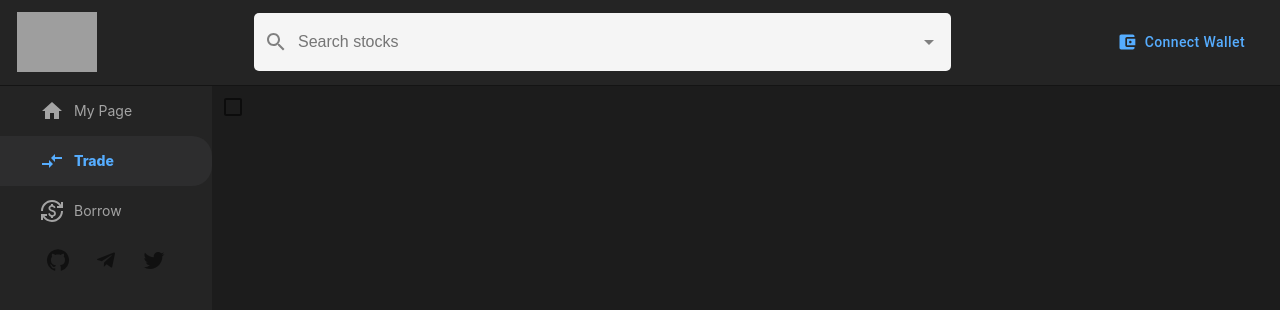
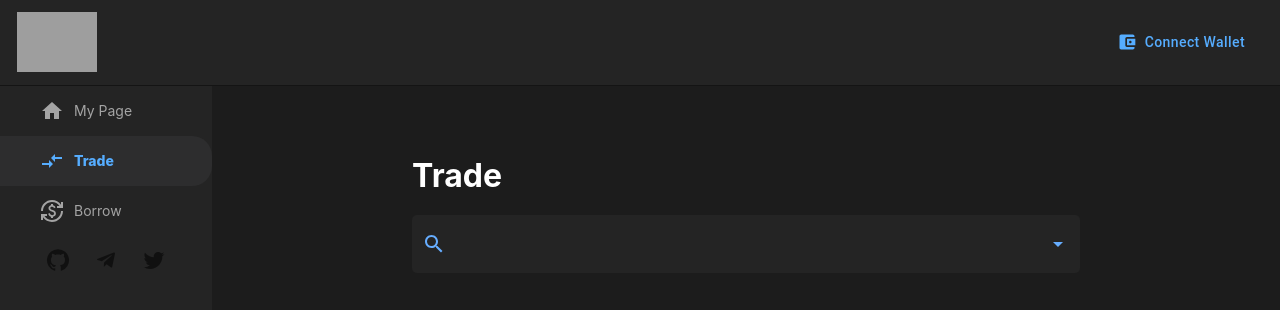
Before and after one commit to Everest-Option-Exchange-Team/app, a React (Create React App) app: page / in a window 1280 px wide. Shown: the top 310 px of the page. Built offline with nearby package versions, Linux system fonts and the light colour scheme; grey boxes are pictures that could not be loaded.

Commit message:
working on trade page

```diff
--- a/src/index.js
+++ b/src/index.js
@@ -2,7 +2,7 @@ import React from 'react';
 import { createRoot } from 'react-dom/client';
 import { Provider } from 'react-redux';
 import { store } from './app/store';
-import App from './App';
+import App from './pages/App/App.js';
 import reportWebVitals from './reportWebVitals';
 import './index.css';
 
--- a/src/App.js
+++ b/src/pages/App/App.js
@@ -1,10 +1,10 @@
 import React from 'react';
 import './App.css';
-import Header from './pages/Header/Header.js';
-import Sidebar from './pages/Sidebar/Sidebar.js';
-import MyPage from './pages/MyPage/MyPage.js';
-import Trade from './pages/Trade/Trade';
-import Borrow from './pages/Borrow/Borrow';
+import Header from '../Header/Header.js';
+import Sidebar from '../Sidebar/Sidebar.js';
+import MyPage from '../MyPage/MyPage.js';
+import Trade from '../Trade/Trade.js';
+import Borrow from '../Borrow/Borrow';
 import {
   BrowserRouter as Router,
   Routes,
@@ -21,7 +21,7 @@ function App() {
           <Sidebar />
 
           <Routes>
-          <Route path="/" element={<MyPage />}/>
+          <Route path="/" element={<Trade />}/>
             <Route path="/myPage" element={<MyPage />}/>
             <Route path="/trade" element={<Trade/>}/>
             <Route path="/borrow" element={<Borrow/>}/>
--- a/src/pages/Header/Header.css
+++ b/src/pages/Header/Header.css
@@ -17,28 +17,6 @@
     margin-left: 5px;
 }
 
-.header__middle {
-    display: flex;
-    flex: 0.7;
-    align-items: center;
-    background: whitesmoke;
-    padding: 10px;
-    border-radius: 5px;
-}
-
-.header__middle > .MuiSvgIcon-root {
-    color: grey;
-}
-
-.header__middle > input {
-    border: none;
-    width: 100%;
-    padding: 10px;
-    outline-width: 0;
-    font-size: medium;
-    background: transparent;
-}
-
 .header__right {
     display: flex;
     padding-right: 20px;
--- a/src/pages/Header/Header.js
+++ b/src/pages/Header/Header.js
@@ -2,8 +2,6 @@ import React from 'react'
 import './Header.css';
 import { IconButton } from "@material-ui/core";
 import logo from "../../ressources/logo.png";
-import SearchIcon from '@mui/icons-material/Search';
-import ArrowDropDownIcon from '@mui/icons-material/ArrowDropDown';
 import ConnectButton from "../ConnectButton/ConnectButton.js";
 
 function Header() {
@@ -15,11 +13,6 @@ function Header() {
                 </IconButton>
         </div>
 
-        <div className="header__middle">
-            <SearchIcon />
-            <input placeholder="Search stocks" type="text" />
-            <ArrowDropDownIcon className="header__inputCaret"/>
-        </div>
 
         <div className="header__right">
             <ConnectButton />
--- a/src/pages/Trade/Trade.css
+++ b/src/pages/Trade/Trade.css
@@ -2,4 +2,31 @@
     flex: 1;
     overflow: scroll;
     background-color: #1c1c1c;
+    padding-left: 200px;
+    padding-right: 200px;
+    padding-top: 70px;
+    color: white;
 }
+
+.trade__search {
+    display: flex;
+    flex: 0.7;
+    align-items: center;
+    background: #242424;
+    padding: 10px;
+    border-radius: 5px;
+    margin-top: 20px;
+}
+
+.trade__search > .MuiSvgIcon-root {
+    color: #66adff;
+}
+
+.trade__search > input {
+    border: none !important;
+    width: 100%;
+    padding: 10px;
+    outline-width: 0 !important;
+    font-size: medium;
+    background: transparent;
+}
--- a/src/pages/Trade/Trade.js
+++ b/src/pages/Trade/Trade.js
@@ -1,11 +1,21 @@
 import React from 'react'
 import "./Trade.css";
+import SearchIcon from '@mui/icons-material/Search';
+import ArrowDropDownIcon from '@mui/icons-material/ArrowDropDown';
 
 function Trade() {
   return (
     <div className="trade">
-      Trade
-      </div>
+      <h1>Trade</h1>
+
+      <div className="trade__search">
+            <SearchIcon />
+            <input type="text" />
+            <ArrowDropDownIcon className="header__inputCaret"/>
+        </div>
+
+
+    </div>
   )
 }
 
```
Also changed, not shown: src/pages/App/App.css (renamed from src/App.css).
